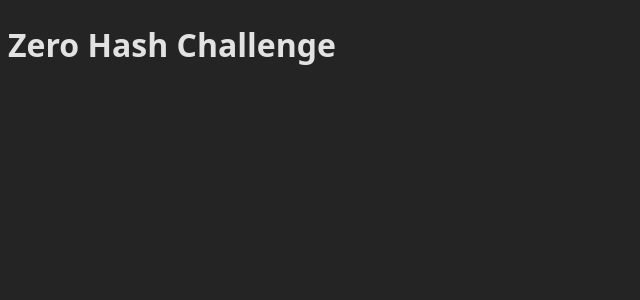
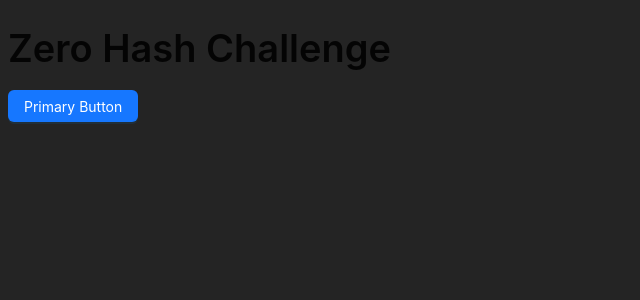
Before and after one commit to igorvc30/my-crypto-wallet, a React (Vite) app: page / in a window 1280 px wide. Shown: the top 300 px of the page, without its empty margins (0-640 px from the left). Built offline with nearby package versions, Linux system fonts and the light colour scheme.

Commit message:
chore: add antdesign component library

```diff
--- a/package.json
+++ b/package.json
@@ -15,6 +15,7 @@
     "@tanstack/react-query-devtools": "^5.90.2",
     "@tanstack/react-router": "^1.132.47",
     "@tanstack/react-router-devtools": "^1.132.51",
+    "antd": "^5.27.4",
     "react": "^19.1.1",
     "react-dom": "^19.1.1"
   },
--- a/src/routes/index.tsx
+++ b/src/routes/index.tsx
@@ -1,4 +1,7 @@
 import { createFileRoute } from "@tanstack/react-router";
+import { Typography, Button } from "antd";
+
+const { Title } = Typography;
 
 export const Route = createFileRoute("/")({
   component: Index,
@@ -7,7 +10,8 @@ export const Route = createFileRoute("/")({
 function Index() {
   return (
     <div className="index">
-      <h1>Zero Hash Challenge</h1>
+      <Title level={1}>Zero Hash Challenge </Title>
+      <Button type="primary">Primary Button</Button>
     </div>
   );
 }
```
Also changed, not shown: 1 other file (tests, documents, lock files or other folders).
